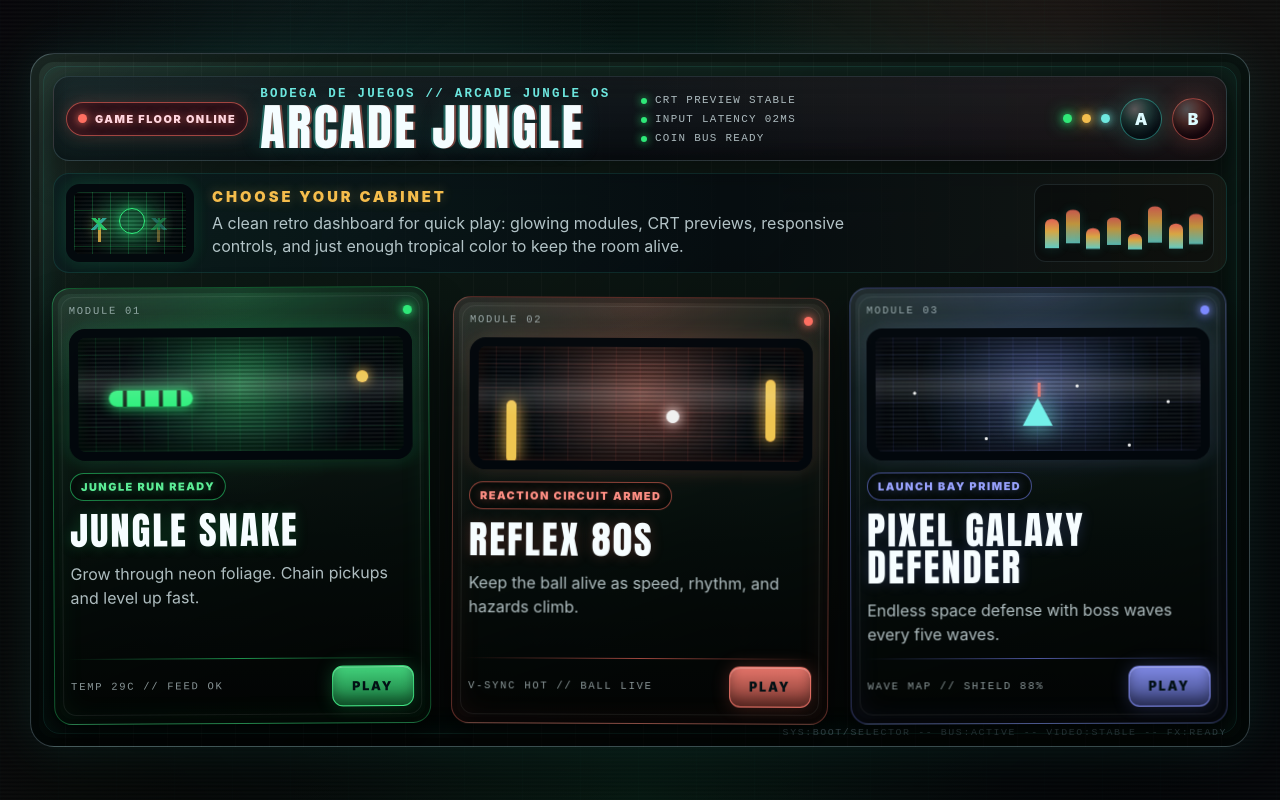
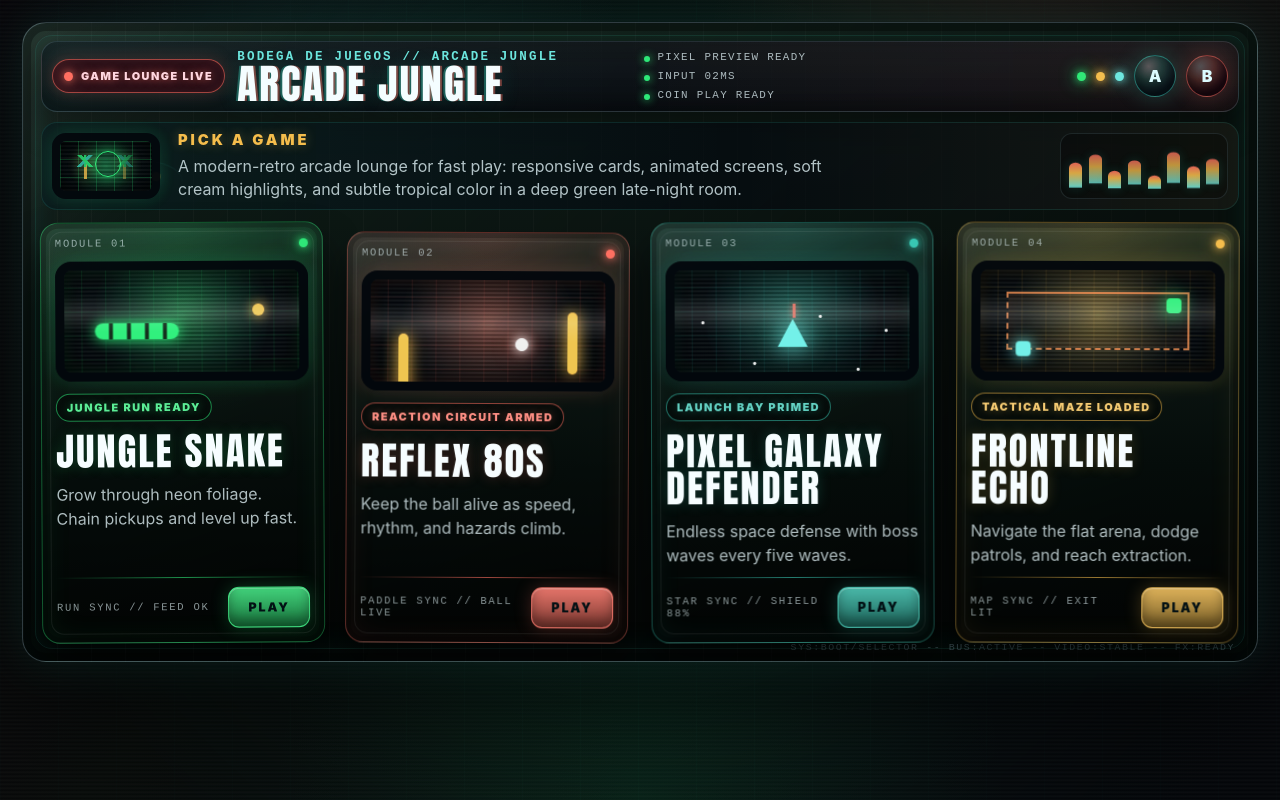
Before and after one commit to gabect/bodegadejuegos, a plain HTML site: page index.html in a window 1280 px wide. Drawn offline with Linux system fonts and the light colour scheme.

Commit message:
Refine Arcade Jungle game lounge identity

```diff
--- a/index.html
+++ b/index.html
@@ -13,24 +13,29 @@
     >
       <section
         class="machine-shell"
-        aria-label="Interactive arcade control deck"
+        aria-label="Interactive Arcade Jungle game deck"
       >
+        <div class="ambient-field" aria-hidden="true">
+          <span class="orbit-sprite one"></span>
+          <span class="orbit-sprite two"></span>
+          <span class="orbit-sprite three"></span>
+        </div>
         <header class="command-bar" aria-label="Arcade system controls">
           <div class="brand-cluster">
             <span class="status-pill"
-              ><span class="led coral" aria-hidden="true"></span>Game Floor
-              Online</span
+              ><span class="led coral" aria-hidden="true"></span>Game Lounge
+              Live</span
             >
             <div>
-              <p class="eyebrow">Bodega de Juegos // Arcade Jungle OS</p>
+              <p class="eyebrow">Bodega de Juegos // Arcade Jungle</p>
               <h1>Arcade Jungle</h1>
             </div>
           </div>
 
           <div class="system-readout" aria-label="System diagnostics">
-            <span>CRT PREVIEW STABLE</span>
-            <span>INPUT LATENCY 02MS</span>
-            <span>COIN BUS READY</span>
+            <span>PIXEL PREVIEW READY</span>
+            <span>INPUT 02MS</span>
+            <span>COIN PLAY READY</span>
           </div>
 
           <div class="control-cluster" aria-hidden="true">
@@ -53,11 +58,12 @@
             <span class="palm-pixel two"></span>
           </div>
           <div class="selector-copy">
-            <p class="selector-label">Choose your cabinet</p>
+            <p class="selector-label">Pick a game</p>
             <p class="subtitle">
-              A clean retro dashboard for quick play: glowing modules, CRT
-              previews, responsive controls, and just enough tropical color to
-              keep the room alive.
+              A modern-retro arcade lounge for fast play: responsive cards,
+              animated screens, soft cream highlights, and subtle tropical color
+              in a
+              deep green late-night room.
             </p>
           </div>
           <div class="telemetry-bars" aria-hidden="true">
@@ -86,7 +92,7 @@
             <h2>Jungle Snake</h2>
             <p>Grow through neon foliage. Chain pickups and level up fast.</p>
             <div class="card-footer">
-              <span class="diagnostic">TEMP 29C // FEED OK</span>
+              <span class="diagnostic">RUN SYNC // FEED OK</span>
               <a class="play-button" href="games/jungle-snake/index.html"
                 >Play</a
               >
@@ -107,7 +113,7 @@
             <h2>Reflex 80s</h2>
             <p>Keep the ball alive as speed, rhythm, and hazards climb.</p>
             <div class="card-footer">
-              <span class="diagnostic">V-SYNC HOT // BALL LIVE</span>
+              <span class="diagnostic">PADDLE SYNC // BALL LIVE</span>
               <a class="play-button" href="games/reflex-80s/index.html">Play</a>
             </div>
           </article>
@@ -126,10 +132,31 @@
             <h2>Pixel Galaxy Defender</h2>
             <p>Endless space defense with boss waves every five waves.</p>
             <div class="card-footer">
-              <span class="diagnostic">WAVE MAP // SHIELD 88%</span>
+              <span class="diagnostic">STAR SYNC // SHIELD 88%</span>
               <a
                 class="play-button"
                 href="games/pixel-galaxy-defender/index.html"
+                >Play</a
+              >
+            </div>
+          </article>
+
+          <article class="game-card frontline-card">
+            <div class="module-topline">
+              <span class="module-id">Module 04</span>
+              <span class="tiny-led"></span>
+            </div>
+            <div class="card-screen frontline-preview" aria-hidden="true">
+              <span class="frontline-path"></span>
+              <span class="frontline-player"></span>
+              <span class="frontline-exit"></span>
+            </div>
+            <p class="marquee-label">Tactical Maze Loaded</p>
+            <h2>Frontline Echo</h2>
+            <p>Navigate the flat arena, dodge patrols, and reach extraction.</p>
+            <div class="card-footer">
+              <span class="diagnostic">MAP SYNC // EXIT LIT</span>
+              <a class="play-button" href="games/frontline-echo/index.html"
                 >Play</a
               >
             </div>
--- a/style.css
+++ b/style.css
@@ -1,6 +1,7 @@
 :root {
   --cabinet: #050806;
   --cabinet-2: #0b1511;
+  --charcoal: #08090b;
   --panel: #101915;
   --panel-hot: #14251f;
   --ink: #fff6df;
@@ -10,6 +11,7 @@
   --cyan: #6ee7df;
   --amber: #f5bd4c;
   --red: #ff6f61;
+  --coral: #ff6f61;
   --cream: #fff2cc;
   --violet: #7c89ff;
   --shadow: rgba(0, 0, 0, 0.78);
@@ -28,9 +30,9 @@ body {
 body {
   min-height: 100vh;
   display: flex;
-  align-items: center;
+  align-items: flex-start;
   justify-content: center;
-  padding: clamp(10px, 2.5vw, 30px);
+  padding: clamp(8px, 1.8vw, 22px);
   color: var(--ink);
   font-family: Inter, "Trebuchet MS", Arial, sans-serif;
   background:
@@ -96,14 +98,14 @@ body::after {
 .arcade-system {
   position: relative;
   z-index: 4;
-  width: min(1220px, 100%);
+  width: min(1320px, 100%);
   filter: drop-shadow(0 32px 70px var(--shadow));
 }
 
 .machine-shell {
   position: relative;
   overflow: hidden;
-  padding: clamp(12px, 2vw, 22px);
+  padding: clamp(10px, 1.6vw, 18px);
   border: 1px solid rgba(134, 167, 182, 0.34);
   border-radius: 24px;
   background:
@@ -147,14 +149,64 @@ body::after {
   white-space: nowrap;
 }
 
+.ambient-field {
+  position: absolute;
+  inset: 0;
+  overflow: hidden;
+  pointer-events: none;
+}
+
+.orbit-sprite {
+  position: absolute;
+  width: 9px;
+  height: 9px;
+  border-radius: 50%;
+  background: var(--amber);
+  box-shadow:
+    0 0 14px currentColor,
+    0 0 32px color-mix(in srgb, currentColor 58%, transparent);
+  opacity: 0.64;
+  animation: orbitFloat 8s ease-in-out infinite alternate;
+}
+
+.orbit-sprite::after {
+  content: "";
+  position: absolute;
+  inset: -10px -22px;
+  border-top: 1px solid currentColor;
+  border-radius: 50%;
+  opacity: 0.32;
+}
+
+.orbit-sprite.one {
+  left: 8%;
+  top: 26%;
+  color: var(--teal);
+}
+
+.orbit-sprite.two {
+  right: 12%;
+  top: 42%;
+  color: var(--coral);
+  animation-delay: -2.8s;
+}
+
+.orbit-sprite.three {
+  left: 52%;
+  bottom: 12%;
+  color: var(--amber);
+  animation-delay: -5.2s;
+}
+
+
 .command-bar {
   position: relative;
   z-index: 1;
   display: grid;
   grid-template-columns: minmax(260px, 1.1fr) minmax(240px, 0.8fr) auto;
-  gap: 14px;
+  gap: 12px;
   align-items: center;
-  padding: 10px 12px;
+  padding: 8px 10px;
   border: 1px solid rgba(134, 167, 182, 0.2);
   border-radius: 16px;
   background:
@@ -262,10 +314,10 @@ h2 {
 }
 
 h1 {
-  margin-top: 4px;
+  margin-top: 2px;
   color: #f4fdff;
   font-family: Impact, Haettenschweiler, "Arial Narrow Bold", sans-serif;
-  font-size: clamp(1.7rem, 3.9vw, 3.8rem);
+  font-size: clamp(1.55rem, 3.2vw, 3.25rem);
   font-weight: 900;
   line-height: 0.9;
   letter-spacing: 0.055em;
@@ -346,11 +398,11 @@ h1 {
   position: relative;
   z-index: 1;
   display: grid;
-  grid-template-columns: 128px minmax(0, 1fr) 180px;
+  grid-template-columns: 108px minmax(0, 1fr) 168px;
   gap: 18px;
   align-items: center;
-  margin: 12px 0 14px;
-  padding: 10px 12px;
+  margin: 10px 0 12px;
+  padding: 8px 10px;
   border: 1px solid rgba(56, 199, 179, 0.14);
   border-radius: 16px;
   background:
@@ -365,7 +417,7 @@ h1 {
 
 .mini-monitor {
   position: relative;
-  height: 78px;
+  height: 66px;
   overflow: hidden;
   border: 8px solid #04070c;
   border-radius: 14px;
@@ -487,8 +539,8 @@ h1 {
   grid-template-columns: repeat(8, 1fr);
   align-items: end;
   gap: 7px;
-  height: 78px;
-  padding: 10px;
+  height: 66px;
+  padding: 8px;
   border: 1px solid rgba(134, 167, 182, 0.16);
   border-radius: 12px;
   background: rgba(0, 0, 0, 0.28);
@@ -516,7 +568,7 @@ h1 {
   position: relative;
   z-index: 1;
   display: grid;
-  grid-template-columns: repeat(3, minmax(0, 1fr));
+  grid-template-columns: repeat(4, minmax(0, 1fr));
   gap: clamp(14px, 2vw, 22px);
 }
 
@@ -524,11 +576,11 @@ h1 {
   --accent: var(--cyan);
   --accent-2: var(--green);
   position: relative;
-  min-height: 352px;
+  min-height: 326px;
   display: flex;
   flex-direction: column;
   gap: 12px;
-  padding: 16px;
+  padding: 14px;
   overflow: hidden;
   border: 1px solid color-mix(in srgb, var(--accent) 36%, transparent);
   border-radius: 18px;
@@ -608,9 +660,15 @@ h1 {
 }
 
 .galaxy-card {
-  --accent: var(--violet);
+  --accent: var(--teal);
   --accent-2: var(--cyan);
   --tilt: -0.18deg;
+}
+
+.frontline-card {
+  --accent: var(--amber);
+  --accent-2: var(--coral);
+  --tilt: 0.22deg;
 }
 
 .module-topline,
@@ -637,7 +695,7 @@ h1 {
 
 .card-screen {
   position: relative;
-  height: 132px;
+  height: 120px;
   overflow: hidden;
   border: 9px solid #02050a;
   border-radius: 16px;
@@ -789,6 +847,41 @@ h1 {
   animation: laserFire 1.2s linear infinite;
 }
 
+
+.frontline-path {
+  position: absolute;
+  inset: 22px 26px;
+  border: 2px solid rgba(245, 189, 76, 0.72);
+  border-left-style: dashed;
+  border-bottom-style: dashed;
+  box-shadow: inset 0 0 22px rgba(245, 189, 76, 0.12);
+  animation: pathGlow 2s ease-in-out infinite alternate;
+}
+
+.frontline-player,
+.frontline-exit {
+  position: absolute;
+  width: 15px;
+  height: 15px;
+  border-radius: 4px;
+}
+
+.frontline-player {
+  left: 34px;
+  top: 72px;
+  background: var(--cyan);
+  box-shadow: 0 0 15px var(--cyan);
+  animation: playerDash 2.4s ease-in-out infinite alternate;
+}
+
+.frontline-exit {
+  right: 34px;
+  top: 28px;
+  background: var(--green);
+  box-shadow: 0 0 18px var(--green);
+  animation: blink 0.9s steps(2, end) infinite;
+}
+
 .marquee-label {
   width: max-content;
   max-width: 100%;
@@ -858,6 +951,27 @@ h1 {
   box-shadow:
     inset 0 -7px 12px rgba(0, 0, 0, 0.26),
     0 0 26px color-mix(in srgb, var(--accent) 48%, transparent);
+}
+
+
+@keyframes orbitFloat {
+  to {
+    transform: translate(42px, -24px) rotate(18deg);
+    opacity: 0.92;
+  }
+}
+
+@keyframes pathGlow {
+  to {
+    border-color: rgba(255, 111, 97, 0.78);
+    box-shadow: inset 0 0 24px rgba(255, 111, 97, 0.16);
+  }
+}
+
+@keyframes playerDash {
+  to {
+    transform: translate(98px, -46px);
+  }
 }
 
 @keyframes blink {
@@ -990,14 +1104,19 @@ h1 {
   }
 }
 
+@media (max-width: 1120px) {
+  .game-grid {
+    grid-template-columns: repeat(2, minmax(0, 1fr));
+  }
+}
+
 @media (max-width: 960px) {
   body {
     align-items: flex-start;
   }
 
   .command-bar,
-  .selector-hero,
-  .game-grid {
+  .selector-hero {
     grid-template-columns: 1fr;
   }
 
@@ -1015,6 +1134,10 @@ h1 {
 
   .reflex-card {
     margin-top: 0;
+  }
+
+  .game-grid {
+    grid-template-columns: 1fr;
   }
 
   .game-card {
```
Also changed, not shown: games/frontline-echo/index.html (+1 -1 lines), games/jungle-snake/index.html (+2 -2 lines), games/pixel-galaxy-defender/index.html (+1 -0 lines), games/pixel-galaxy-defender/style.css (+17 -0 lines), games/reflex-80s/index.html (+1 -1 lines).
